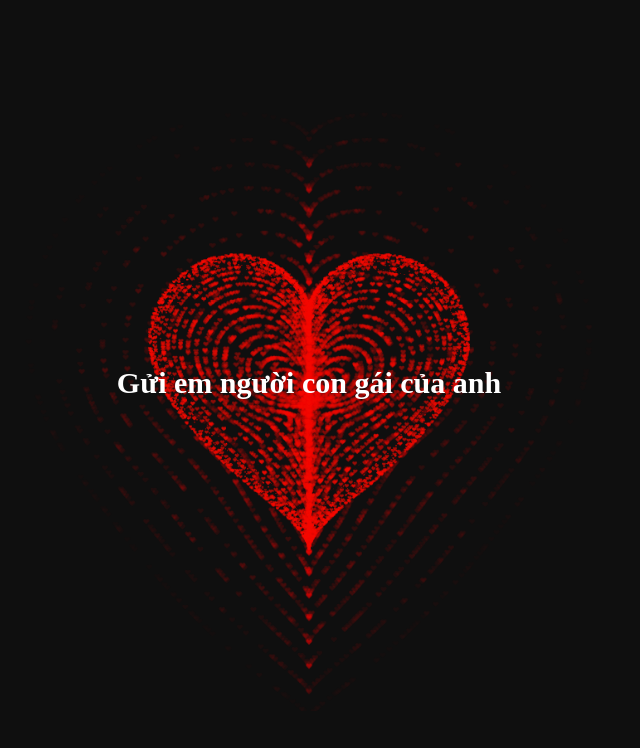
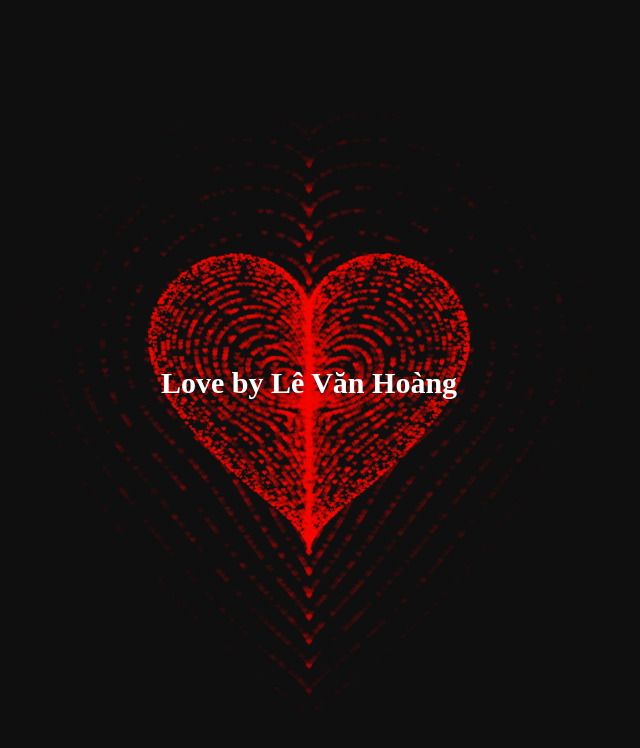
Before and after one commit to tdhphat-x-bq/Heart, a plain HTML site: page index.html in a window 1280 px wide. Shown: the whole page, without its empty margins (331-971 px from the left). Drawn offline with Linux system fonts and the light colour scheme; animation ran at ten frames a second.

Commit message:
Update index.html

```diff
--- a/index.html
+++ b/index.html
@@ -44,7 +44,7 @@
 <BODY>
   <div class="box">
     <canvas id="pinkboard"></canvas>
-    <div class="text">Gửi em người con gái của anh</div>
+    <div class="text">Love by Lê Văn Hoàng</div>
   </div>
 <script>
 var settings = {
@@ -253,4 +253,5 @@ var ParticlePool = (function() {
 })(document.getElementById('pinkboard'));
   </script>
  </BODY>
+
 </HTML>
```
